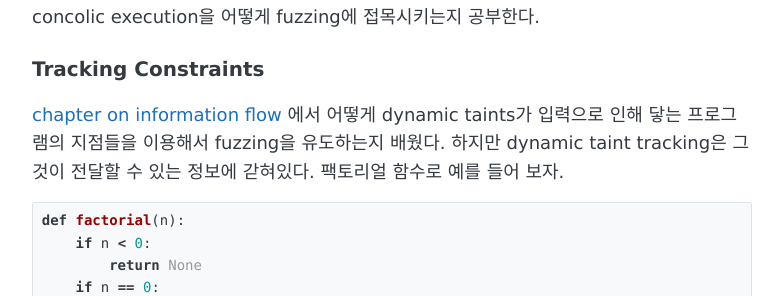
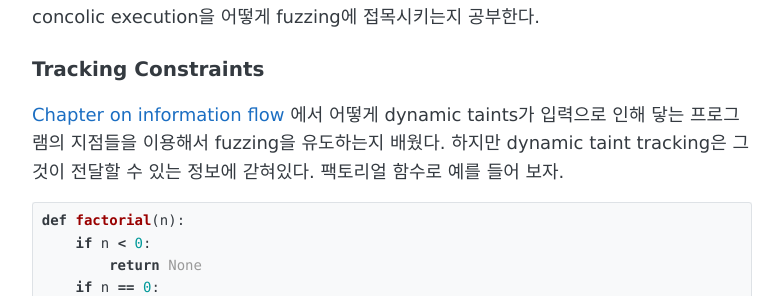
Before and after one commit to sihyungyou/sihyungyou.github.io, a Jekyll site: the page built from _posts/2019-08-07-fuzzingbook-ch4-3.md, in a window 1280 px wide and 900 px high, scrolled down 610 px. Shown: the part 156-452 px from the top of the window, without its empty margins (248-1031 px from the left). Built offline with Jekyll 4.4.1, drawn with Linux system fonts in a browser that asks for light colours.

Commit message:
fixed typo

```diff
--- a/_posts/2019-08-07-fuzzingbook-ch4-3.md
+++ b/_posts/2019-08-07-fuzzingbook-ch4-3.md
@@ -18,7 +18,7 @@ Concolic execution으로 execution path가 만나는 constraint들을 모두 수
 이번 장에서는 어떻게 Python function을 어떻게 concolically 실행시키는지, 그리고 concolic execution을 어떻게 fuzzing에 접목시키는지 공부한다.
 
 ### Tracking Constraints
-[chapter on information flow](https://sihyungyou.github.io/fuzzingbook-ch4-2/) 에서 어떻게 dynamic taints가 입력으로 인해 닿는 프로그램의 지점들을 이용해서 fuzzing을 유도하는지 배웠다. 하지만 dynamic taint tracking은 그것이 전달할 수 있는 정보에 갇혀있다. 팩토리얼 함수로 예를 들어 보자.
+[Chapter on information flow](https://sihyungyou.github.io/fuzzingbook-ch4-2/) 에서 어떻게 dynamic taints가 입력으로 인해 닿는 프로그램의 지점들을 이용해서 fuzzing을 유도하는지 배웠다. 하지만 dynamic taint tracking은 그것이 전달할 수 있는 정보에 갇혀있다. 팩토리얼 함수로 예를 들어 보자.
 
 ~~~python
 def factorial(n):
```
